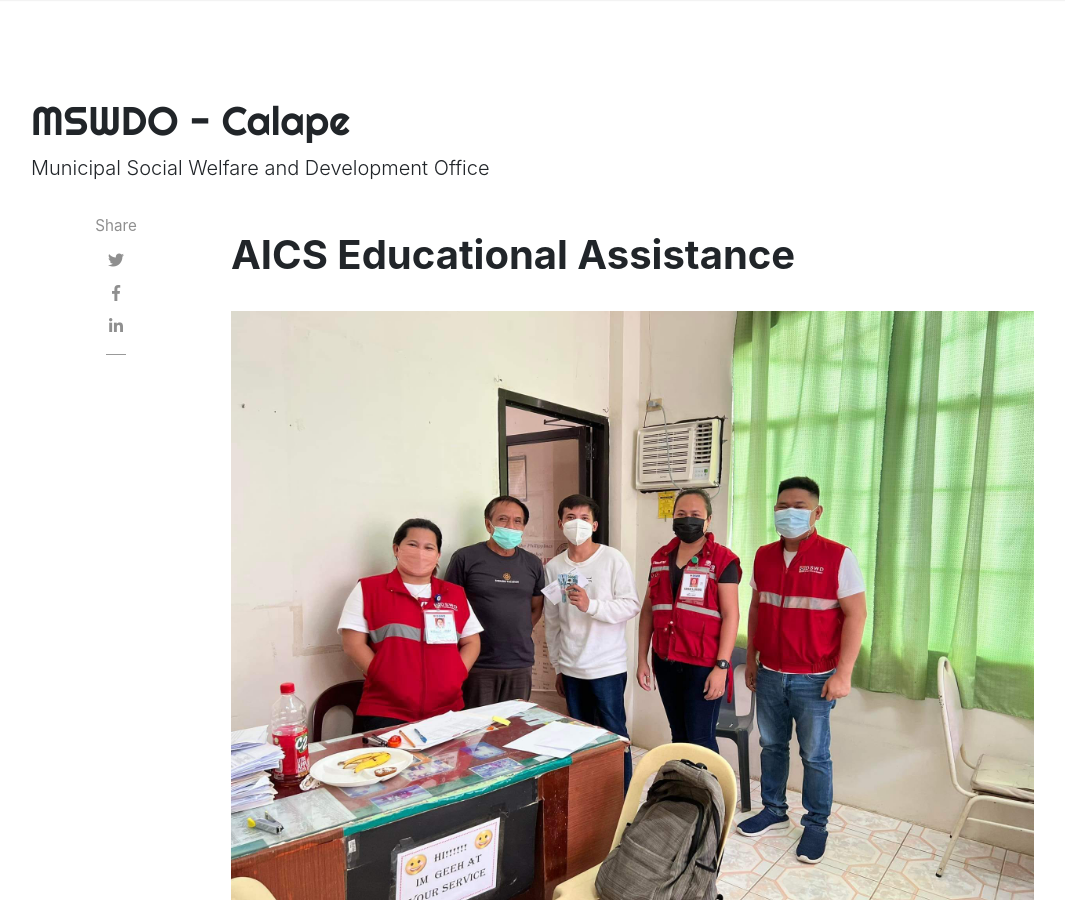
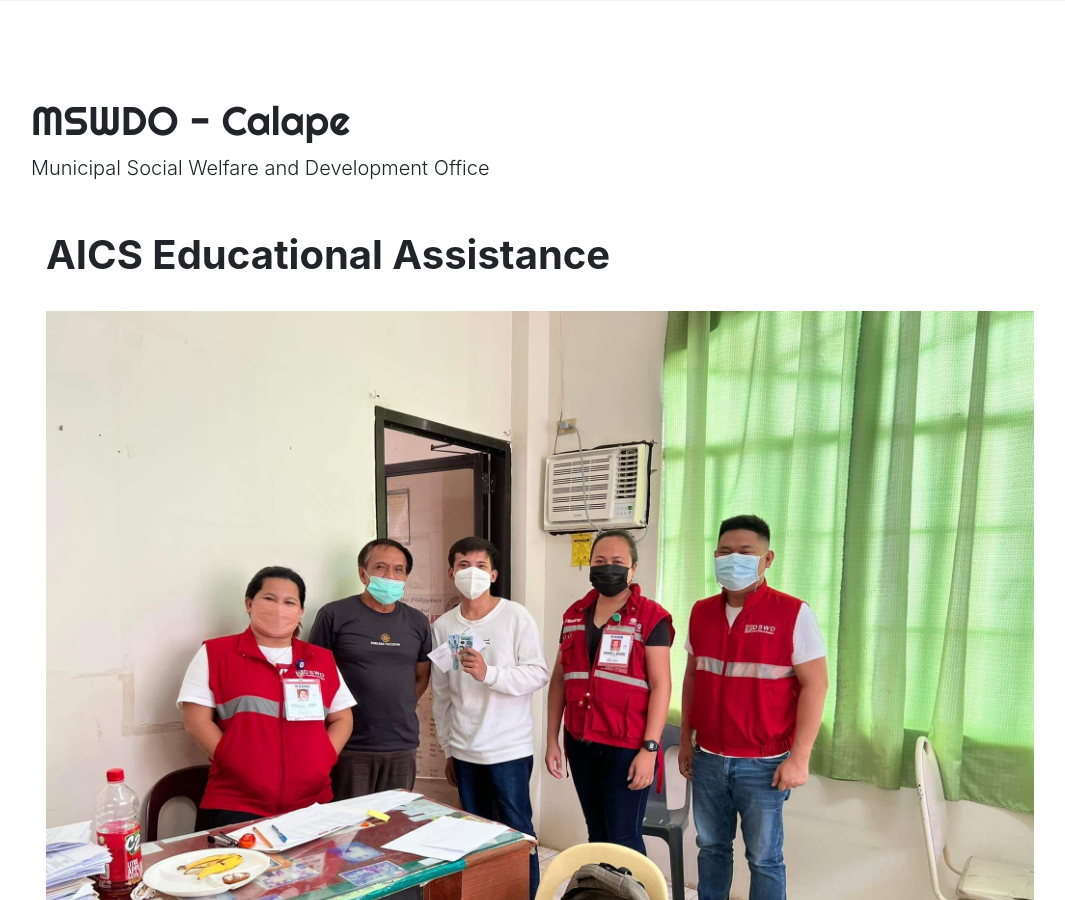
Before and after one commit to lgu-calape/mswdo-website, a Jekyll site: the page built from _posts/2022-09-03-education-assistance.md, in a window 1280 px wide and 900 px high. Shown: the whole window, without its empty margins (54-1119 px from the left). Built offline with Jekyll 4.4.1, drawn with Linux system fonts in a browser that asks for light colours; nearby versions of some CDN libraries; comment, search, counter and statistics services are not loaded.

Commit message:
Update post.html

```diff
--- a/_layouts/post.html
+++ b/_layouts/post.html
@@ -11,14 +11,14 @@ post_class: post-template
     <div class="row">
 
         <!-- Post Share -->
-        <div class="col-md-2 pl-0">
+        <div class="col-md-2 pl-0" style="display:none;">
             {% include share.html %}
         </div>
 
         <!-- Post -->
         {% assign author = site.authors[page.author] %}
 
-        <div class="col-md-9 flex-first flex-md-unordered">
+        <div class="col-md-11 flex-first flex-md-unordered">
             <div class="mainheading">
 
                 <!-- Author Box -->
```
